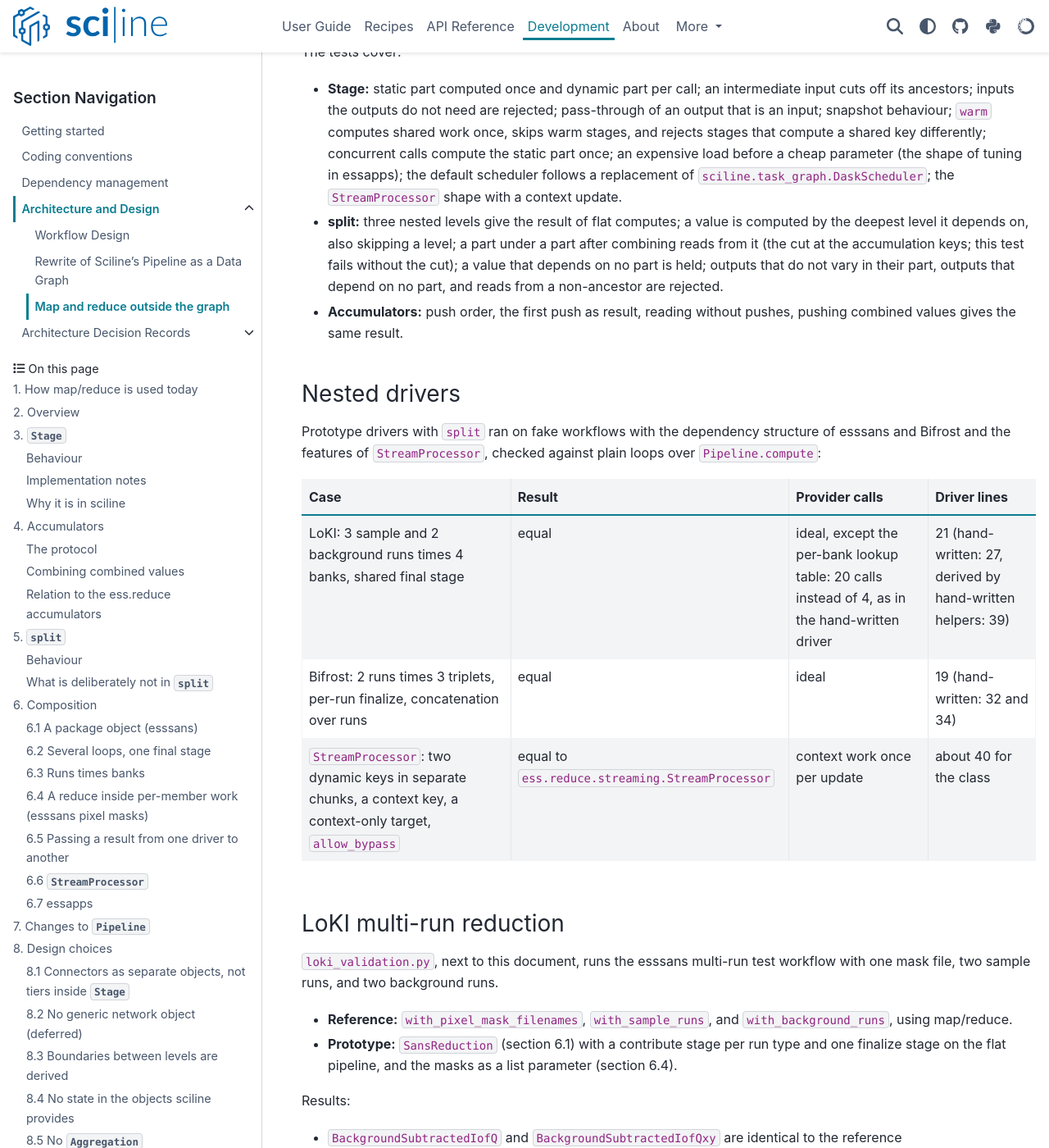
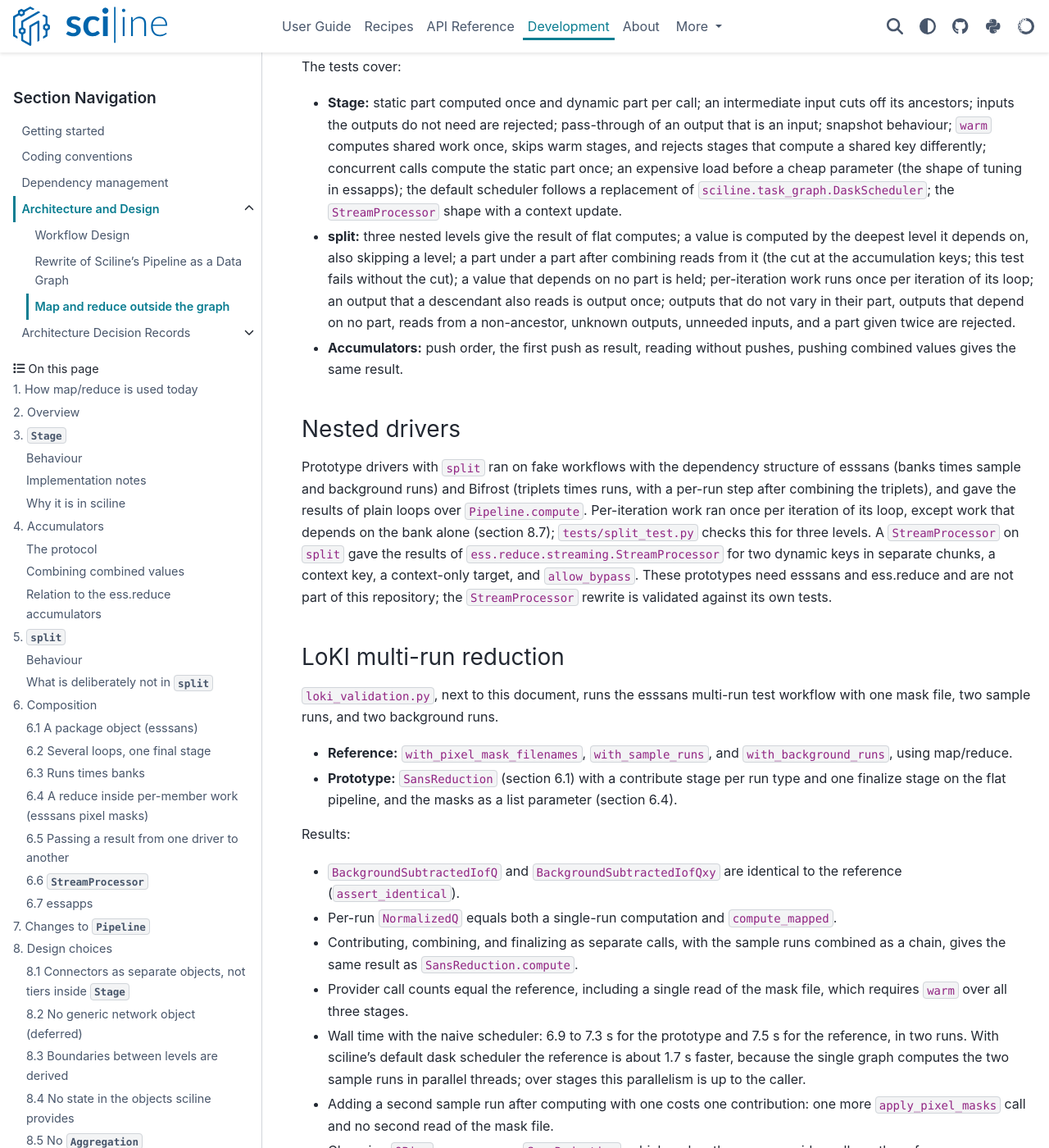
Before and after one commit to scipp/sciline, a Sphinx documentation site: the page built from docs/developer/architecture-and-design/map-reduce-outside-the-graph.md, in a window 1280 px wide and 1400 px high, scrolled down 14361 px. Shown: the whole window at 82% size. Built offline with Sphinx 7.4.7 and the PyData theme 0.15.4, drawn with Linux system fonts in a browser that asks for light colours; the version number could not be read and is left out; some of the changed text lies outside the part shown.

Commit message:
Fix split's checks and output bookkeeping after review
split raised networkx errors for keys not in the pipeline, repeated an output
of a part that a descendant also reads, repeated the inputs of a part given
twice, and claimed "no part" for an output whose owner is not an ancestor.
Outputs are now checked against the pipeline as Stage does, outputs are listed
once, a part given twice is rejected, and the probe stage uses the given
scheduler. New tests cover these cases and check that per-iteration work runs
once per iteration of its loop; the scheduler tests use a recording scheduler
instead of reading private attributes.

The user guide example of a part after combining now reads a value from the
file part, as the text says. The design document no longer quotes prototype
numbers that this repository cannot reproduce, and states which drivers fail
loudly when a key is pushed or passed wrongly.

Co-Authored-By: Claude Opus 5.5 <noreply@anthropic.com>

````diff
--- a/docs/developer/architecture-and-design/map-reduce-outside-the-graph.md
+++ b/docs/developer/architecture-and-design/map-reduce-outside-the-graph.md
@@ -192,7 +192,7 @@ A driver over several levels, such as banks within runs, needs to know which val
 - **What the driver pushes and passes.**
   The outputs of a part's stage are the part's outputs, followed by the values its descendants read from it; the driver pushes only the part's outputs.
   `Stage.compute` takes exactly its inputs, so the driver selects them from the results of the ancestors' stages.
-  Getting either wrong fails loudly, with a `KeyError` or a missing input.
+  In a driver that keys its accumulators by the part's outputs, as below, getting either wrong fails loudly, with a `KeyError` or a missing input.
 - **One level.**
   `split` with a single part is a `Stage` with the output check; a caller that builds a `Stage` directly gets the check from `stage.dynamic_outputs`.
 
@@ -295,13 +295,15 @@ Chunks of a stream cannot be recomputed, the accumulators are reused between fin
 context = Part(inputs=context_keys, outputs=context_only_targets)
 chunks = [Part(inputs=keys, outputs=acc_keys, parent=context)
           for keys, acc_keys in groups]          # accumulators by the dynamic keys they read
-finalize = Part(inputs=(*all_acc_keys, *bypass_keys), outputs=targets, parent=context)
+finalize = Part(inputs=(*all_acc_keys, *bypass_keys), outputs=accumulated_targets,
+                parent=context)
 context_stage, *chunk_stages, finalize_stage = split(pipeline, context, *chunks, finalize)
 ```
 
 `set_context` calls the context stage and holds its result in a forwarder; `accumulate` calls the stage of each chunk part whose inputs the chunk supplies and pushes into the accumulators; `finalize` calls the finalize stage.
 What the chunk and finalize stages read from the context, today found by `_find_descendants` and `_find_parents`, is derived by `split`.
 A target that depends on the context alone is an output of the context part, and `allow_bypass` becomes an explicit input of the finalize part.
+A target that depends on no input fits no part, since `split` rejects it everywhere; a plain `Stage` without inputs computes it.
 The accumulator classes, the grouping of accumulators by dynamic keys, the validation of key sets, `on_finalize`, `clear`, and `visualize` stay.
 The module shrinks to its policy, which values are transient and which are held, as scipp/ess#732 proposed.
 
@@ -401,7 +403,7 @@ If package objects turn out to repeat the same code, that repetition is the basi
 
 Three callers need the same boundary: the context frontier of `StreamProcessor`, runs times banks in esssans, and runs times triplets in Bifrost.
 Chosen by hand, it fails silently: a run-level key left out is recomputed per bank, which costs time but gives the right result.
-`split` derives it with one rule (section 5), and the prototype drivers with it are shorter than hand-written ones (section 9).
+`split` derives it with one rule (section 5).
 
 The accumulation keys are declared, not derived: the combine happens outside the graph, so the graph cannot tell that a key such as `NormalizedDetector` comes after combining the triplets.
 An output declared on the wrong part raises an error instead of being moved to the part it varies in, where the driver may have no loop or accumulator for it.
@@ -474,18 +476,15 @@ An earlier version of the stage tests was run on the generics branch and passed;
 The tests cover:
 
 - **Stage:** static part computed once and dynamic part per call; an intermediate input cuts off its ancestors; inputs the outputs do not need are rejected; pass-through of an output that is an input; snapshot behaviour; `warm` computes shared work once, skips warm stages, and rejects stages that compute a shared key differently; concurrent calls compute the static part once; an expensive load before a cheap parameter (the shape of tuning in essapps); the default scheduler follows a replacement of `sciline.task_graph.DaskScheduler`; the `StreamProcessor` shape with a context update.
-- **split:** three nested levels give the result of flat computes; a value is computed by the deepest level it depends on, also skipping a level; a part under a part after combining reads from it (the cut at the accumulation keys; this test fails without the cut); a value that depends on no part is held; outputs that do not vary in their part, outputs that depend on no part, and reads from a non-ancestor are rejected.
+- **split:** three nested levels give the result of flat computes; a value is computed by the deepest level it depends on, also skipping a level; a part under a part after combining reads from it (the cut at the accumulation keys; this test fails without the cut); a value that depends on no part is held; per-iteration work runs once per iteration of its loop; an output that a descendant also reads is output once; outputs that do not vary in their part, outputs that depend on no part, reads from a non-ancestor, unknown outputs, unneeded inputs, and a part given twice are rejected.
 - **Accumulators:** push order, the first push as result, reading without pushes, pushing combined values gives the same result.
 
 ### Nested drivers
 
-Prototype drivers with `split` ran on fake workflows with the dependency structure of esssans and Bifrost and the features of `StreamProcessor`, checked against plain loops over `Pipeline.compute`:
-
-| Case | Result | Provider calls | Driver lines |
-|---|---|---|---|
-| LoKI: 3 sample and 2 background runs times 4 banks, shared final stage | equal | ideal, except the per-bank lookup table: 20 calls instead of 4, as in the hand-written driver | 21 (hand-written: 27, derived by hand-written helpers: 39) |
-| Bifrost: 2 runs times 3 triplets, per-run finalize, concatenation over runs | equal | ideal | 19 (hand-written: 32 and 34) |
-| `StreamProcessor`: two dynamic keys in separate chunks, a context key, a context-only target, `allow_bypass` | equal to `ess.reduce.streaming.StreamProcessor` | context work once per update | about 40 for the class |
+Prototype drivers with `split` ran on fake workflows with the dependency structure of esssans (banks times sample and background runs) and Bifrost (triplets times runs, with a per-run step after combining the triplets), and gave the results of plain loops over `Pipeline.compute`.
+Per-iteration work ran once per iteration of its loop, except work that depends on the bank alone (section 8.7); `tests/split_test.py` checks this for three levels.
+A `StreamProcessor` on `split` gave the results of `ess.reduce.streaming.StreamProcessor` for two dynamic keys in separate chunks, a context key, a context-only target, and `allow_bypass`.
+These prototypes need esssans and ess.reduce and are not part of this repository; the `StreamProcessor` rewrite is validated against its own tests.
 
 ### LoKI multi-run reduction
 
````
Also changed, not shown: docs/developer/adr/0003-replace-map-reduce-with-stages-outside-the-graph.md (+1 -1 lines), docs/user-guide/stages.ipynb, 3 other files.
